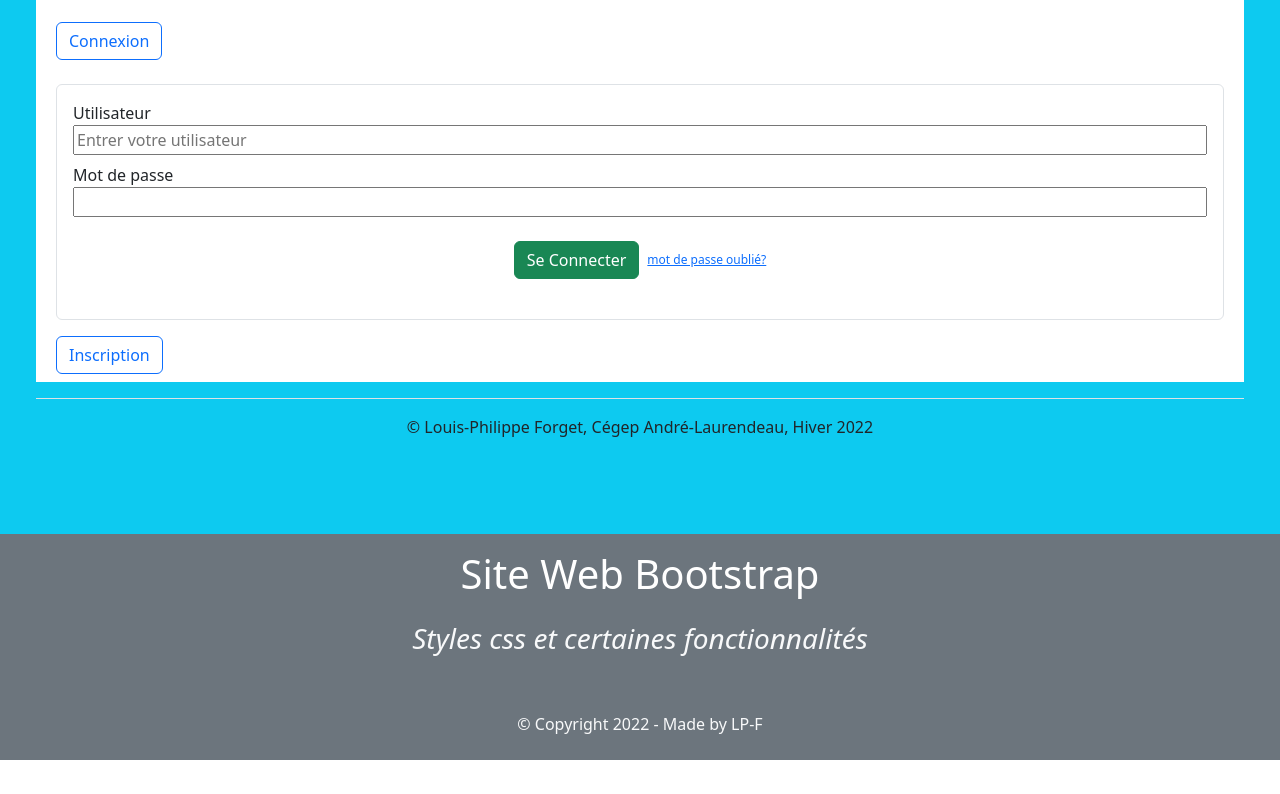
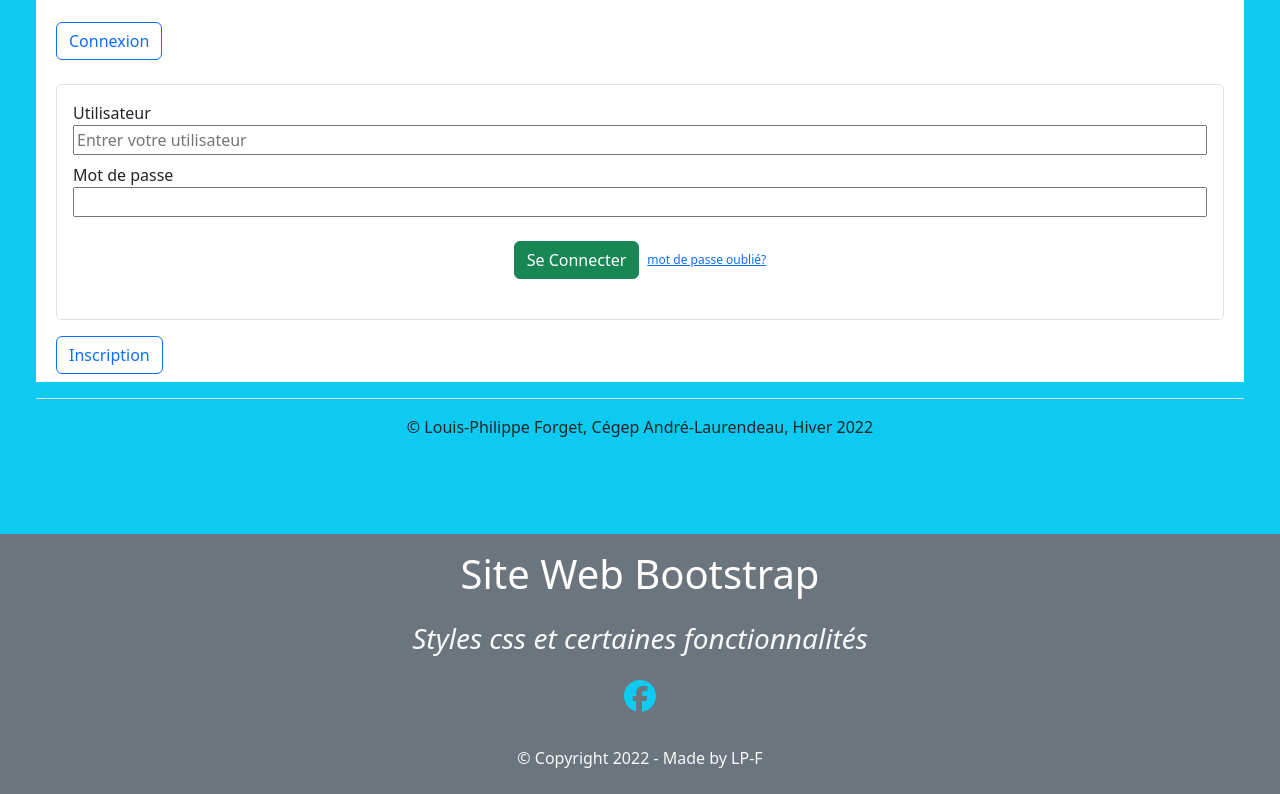
Before and after one commit to th3qu1x0t1c0n3/porfolio, a React (Create React App) app: page /MiniGame in a window 1280 px wide. Shown: the part 335-1129 px from the top of the page. Before the commit the page ends 1095 px from the top, so only its background shows below. Built offline with nearby package versions, Linux system fonts and the light colour scheme.

Commit message:
Retrait des erreurs

```diff
--- a/package.json
+++ b/package.json
@@ -4,6 +4,7 @@
   "private": true,
   "dependencies": {
     "@fortawesome/fontawesome-svg-core": "^6.4.2",
+    "@fortawesome/free-brands-svg-icons": "^6.4.2",
     "@fortawesome/free-solid-svg-icons": "^6.4.2",
     "@fortawesome/react-fontawesome": "^0.2.0",
     "@testing-library/jest-dom": "^5.17.0",
--- a/src/components/games/MiniJeux.tsx
+++ b/src/components/games/MiniGame.tsx
@@ -8,7 +8,7 @@ function MiniGame() {
 
     // TODO: Finir le jeu et arranger le reste
     return (
-        <div className="p-5 bg-info min-vh-100">
+        <div id="acceuil" className="p-5 bg-info min-vh-100">
             <GameHeader />
             <div className="row pt-4 p-2 bg-white">
                 <div className="col">
--- a/src/components/layout/Footer.tsx
+++ b/src/components/layout/Footer.tsx
@@ -1,6 +1,6 @@
 import {useTranslation} from "react-i18next";
 import {FontAwesomeIcon} from "@fortawesome/react-fontawesome";
-
+import { faFacebook } from '@fortawesome/free-brands-svg-icons';
 
 function Footer() {
     const { t } = useTranslation();
@@ -14,7 +14,7 @@ function Footer() {
                         <h3 className="text-light fw-light fst-italic mb-3">{t('footer.desc')}</h3>
                         <div className="py-2">
                             <a target="_blank" rel="noreferrer" href="https://www.facebook.com/louisphilippe.forget.12">
-                                <FontAwesomeIcon icon={['fab', 'facebook']} className="fab fa-facebook fa-2x text-info mx-3"></FontAwesomeIcon>
+                                <FontAwesomeIcon icon={faFacebook} className="fab fa-facebook fa-2x text-info mx-3"></FontAwesomeIcon>
                             </a>
                         </div>
                         <p className="text-light py-4 m-0">{t('footer.copyright')}</p>
--- a/src/components/layout/Main.tsx
+++ b/src/components/layout/Main.tsx
@@ -3,7 +3,7 @@ import Home from "../home/Home";
 import PageNotFound from "../PageNotFound";
 import ArchitectCloud from "../architect/ArchitectCloud";
 import References from "../architect/References";
-import MiniGame from "../games/MiniJeux";
+import MiniGame from "../games/MiniGame";
 import Catalogue from "../games/Catalogue";
 import Maintenance from "../games/Maintenance";
 import SauveQuiPeut from "../games/SauveQuiPeut";
```
Also changed, not shown: 1 other file (tests, documents, lock files or other folders).
